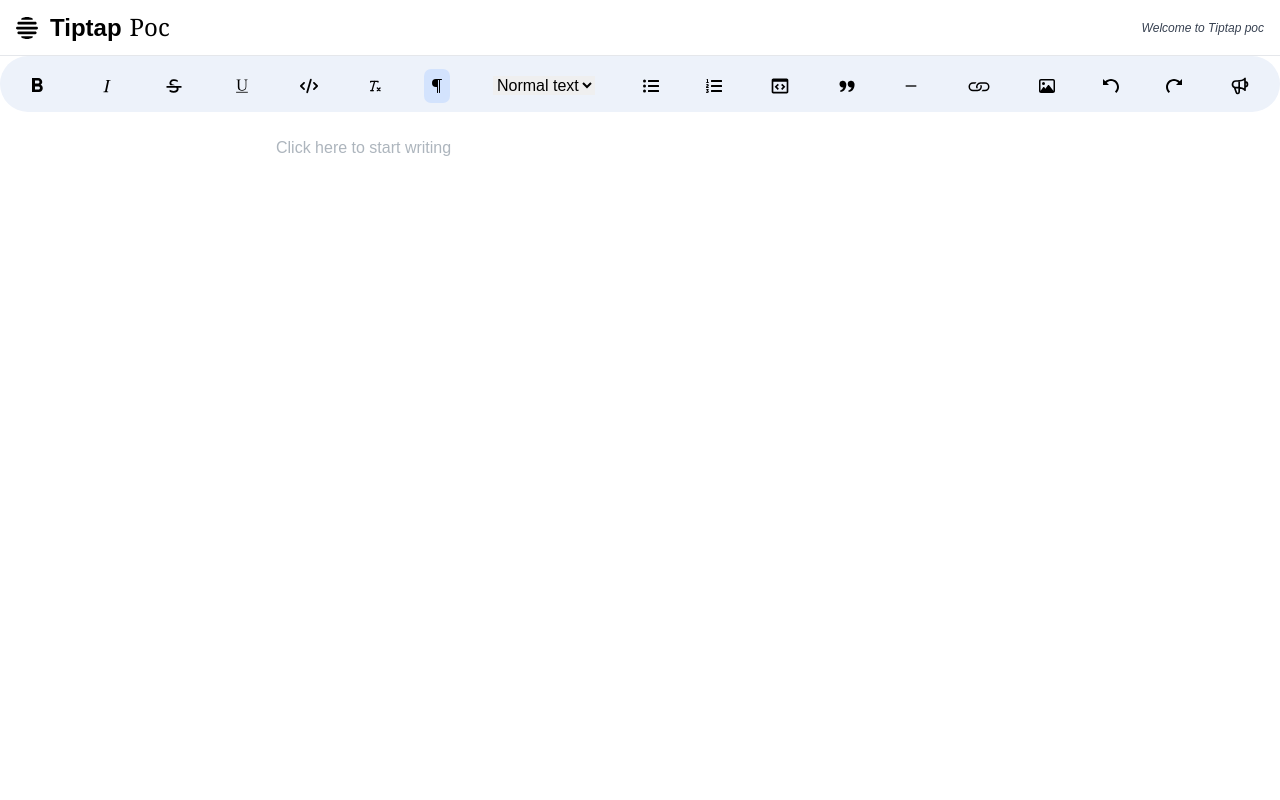
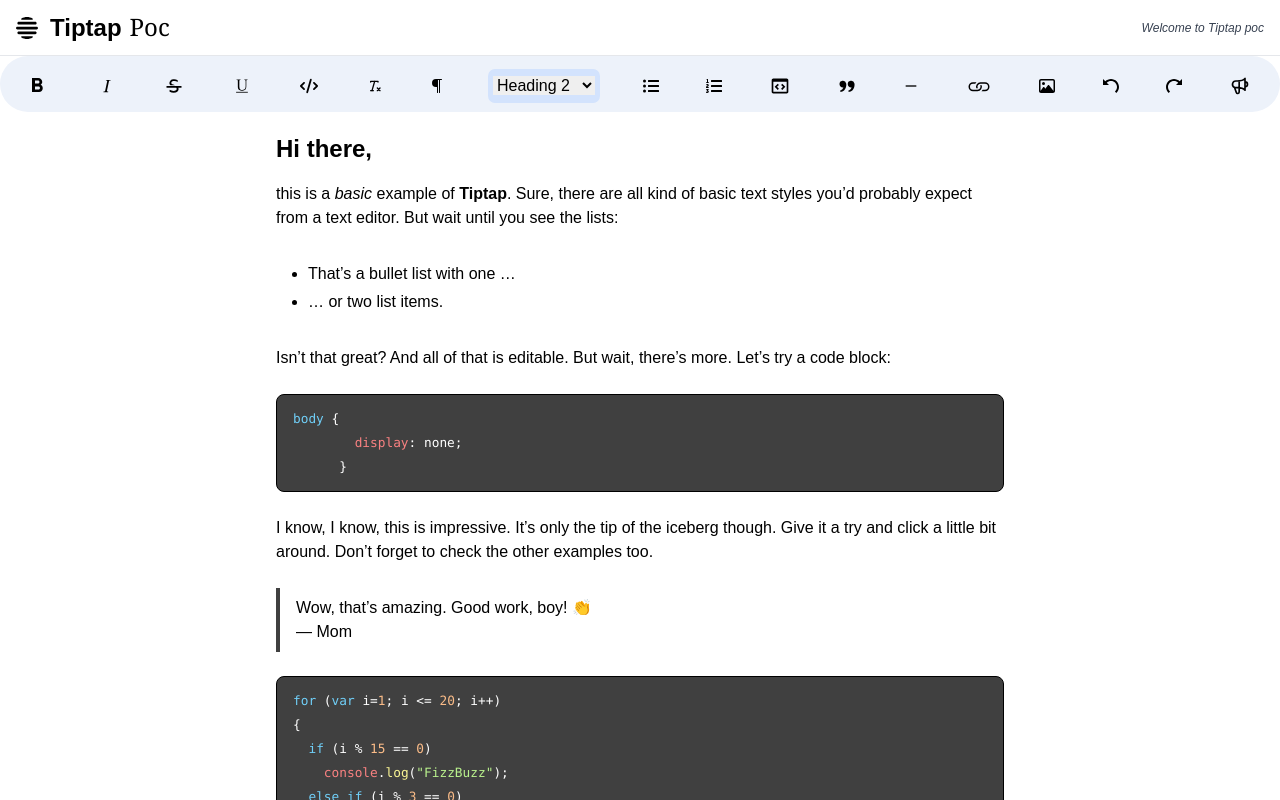
Before and after one commit to subas-marsdevs/Tiptap-poc, a Next.js app: page / in a window 1280 px wide. Shown: the top 800 px of the page. Built offline with nearby package versions, Linux system fonts and the light colour scheme.

Commit message:
add content

```diff
--- a/src/component/TipTap-Editor.tsx
+++ b/src/component/TipTap-Editor.tsx
@@ -114,7 +114,48 @@ export default () => {
       // }).configure({ lowlight }),
       ReactComponent,
     ],
-    content: ``,
+    content: `
+      <h2>
+        Hi there,
+      </h2>
+      <p>
+        this is a <em>basic</em> example of <strong>Tiptap</strong>. Sure, there are all kind of basic text styles you’d probably expect from a text editor. But wait until you see the lists:
+      </p>
+      <ul>
+        <li>
+          That’s a bullet list with one …
+        </li>
+        <li>
+          … or two list items.
+        </li>
+      </ul>
+      <p>
+        Isn’t that great? And all of that is editable. But wait, there’s more. Let’s try a code block:
+      </p>
+      <pre><code class="language-css">body {
+        display: none;
+      }</code></pre>
+      <p>
+        I know, I know, this is impressive. It’s only the tip of the iceberg though. Give it a try and click a little bit around. Don’t forget to check the other examples too.
+      </p>
+      <blockquote>
+        Wow, that’s amazing. Good work, boy! 👏
+        <br />
+        — Mom
+      </blockquote>
+       <pre><code class="language-javascript">for (var i=1; i <= 20; i++)
+{
+  if (i % 15 == 0)
+    console.log("FizzBuzz");
+  else if (i % 3 == 0)
+    console.log("Fizz");
+  else if (i % 5 == 0)
+    console.log("Buzz");
+  else
+    console.log(i);
+}</code></pre>
+      <react-component />
+    `,
     // onUpdate: ({ transaction, editor }) => {
     //   if (transaction.docChanged) {
     //     const { selection } = transaction;
```
